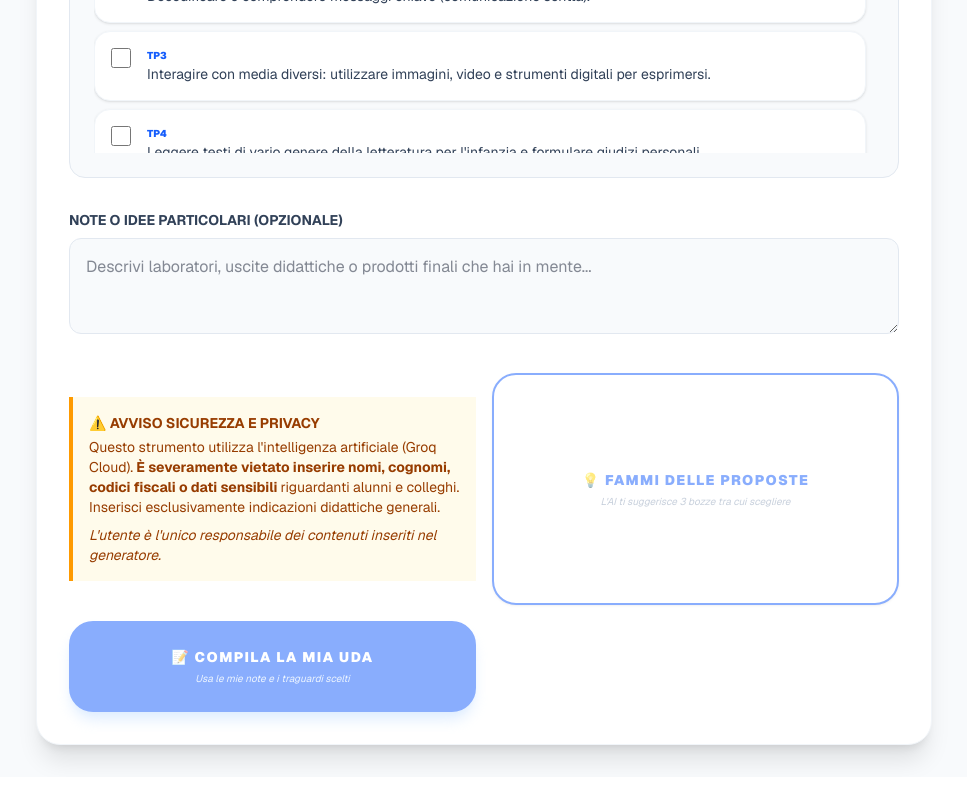
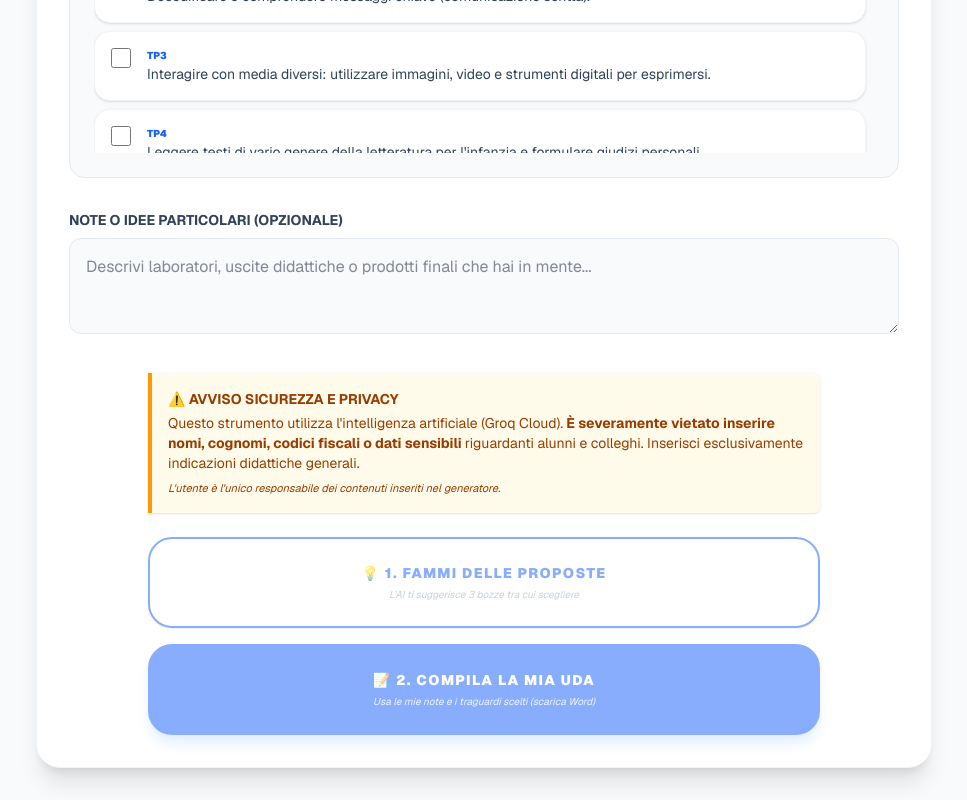
Before and after one commit to armandocastrilli-glitch/generatore-uda, a Next.js app: page /generatore in a window 1280 px wide. Shown: the part 744-1544 px from the top of the page, without its empty margins (156-1123 px from the left). Before the commit the page ends 1521 px from the top, so only its background shows below. Built offline with nearby package versions, Linux system fonts and the light colour scheme.

Commit message:
Update page.tsx

```diff
--- a/app/generatore/page.tsx
+++ b/app/generatore/page.tsx
@@ -600,49 +600,54 @@ const corpoHtml = `
           />
         </div>
 
-        {/* SEZIONE AZIONI DOPPIA: SCELTA DELLA MODALITÀ */}
-        <div className="grid grid-cols-1 md:grid-cols-2 gap-4 mt-8">
+       {/* --- AREA AZIONI: DISCLAIMER E TASTI --- */}
+        <div className="flex flex-col w-full mt-8 max-w-2xl mx-auto">
 
-          <div className="bg-amber-50 border-l-4 border-amber-500 p-4 my-6 text-sm text-amber-800">
+          {/* 1. DISCLAIMER (Occupa tutta la larghezza sopra i tasti) */}
+          <div className="bg-amber-50 border-l-4 border-amber-500 p-4 mb-6 text-sm text-amber-800 rounded-r-md shadow-sm">
             <p className="font-bold uppercase mb-1">⚠️ Avviso Sicurezza e Privacy</p>
             <p>
               Questo strumento utilizza l'intelligenza artificiale (Groq Cloud).
               <strong> È severamente vietato inserire nomi, cognomi, codici fiscali o dati sensibili </strong>
               riguardanti alunni e colleghi. Inserisci esclusivamente indicazioni didattiche generali.
             </p>
-  <p className="mt-2 italic">
+            <p className="mt-2 italic text-[11px]">
               L'utente è l'unico responsabile dei contenuti inseriti nel generatore.
             </p>
           </div>
 
-          {/* TASTO A: MODALITÀ CREATIVA (GENERA 3 IDEE) */}
+          {/* 2. CONTENITORE TASTI (In colonna per massima chiarezza) */}
+          <div className="flex flex-col gap-4">
+
+            {/* TASTO A: MODALITÀ CREATIVA */}
             <button
               onClick={handleGeneraProposte}
               disabled={loading || !titolo}
               className="flex flex-col items-center justify-center p-6 bg-white border-2 border-blue-600 rounded-3xl hover:bg-blue-50 transition-all disabled:opacity-50 shadow-sm group"
             >
               <span className="text-blue-600 font-black uppercase tracking-widest text-sm group-hover:scale-105 transition-transform">
-              💡 Fammi delle proposte
+                💡 1. Fammi delle proposte
               </span>
               <span className="text-[10px] text-slate-400 mt-1 italic font-sans normal-case">
                 L'AI ti suggerisce 3 bozze tra cui scegliere
               </span>
             </button>
 
-          {/* TASTO B: MODALITÀ TECNICA (COMPILAZIONE DIRETTA) */}
+            {/* TASTO B: MODALITÀ TECNICA */}
             <button
               onClick={() => sviluppaUdaCompleta("COMPILAZIONE_DIRETTA: Basata rigorosamente su note docente.")}
               disabled={loading || !titolo || selectedTraguardi.length === 0}
               className="flex flex-col items-center justify-center p-6 bg-blue-600 border-2 border-blue-600 rounded-3xl hover:bg-blue-700 transition-all shadow-lg shadow-blue-200 disabled:opacity-50 group"
             >
               <span className="text-white font-black uppercase tracking-widest text-sm group-hover:scale-105 transition-transform">
-              📝 Compila la mia UDA
+                📝 2. Compila la mia UDA
               </span>
               <span className="text-blue-100 text-[10px] mt-1 italic font-sans normal-case">
-              Usa le mie note e i traguardi scelti
+                Usa le mie note e i traguardi scelti (scarica Word)
               </span>
             </button>
 
+          </div>
         </div>
 
         {/* FEEDBACK VISIVO DURANTE IL CARICAMENTO */}
```
Lines whose indentation alone changed are shown as unchanged.
